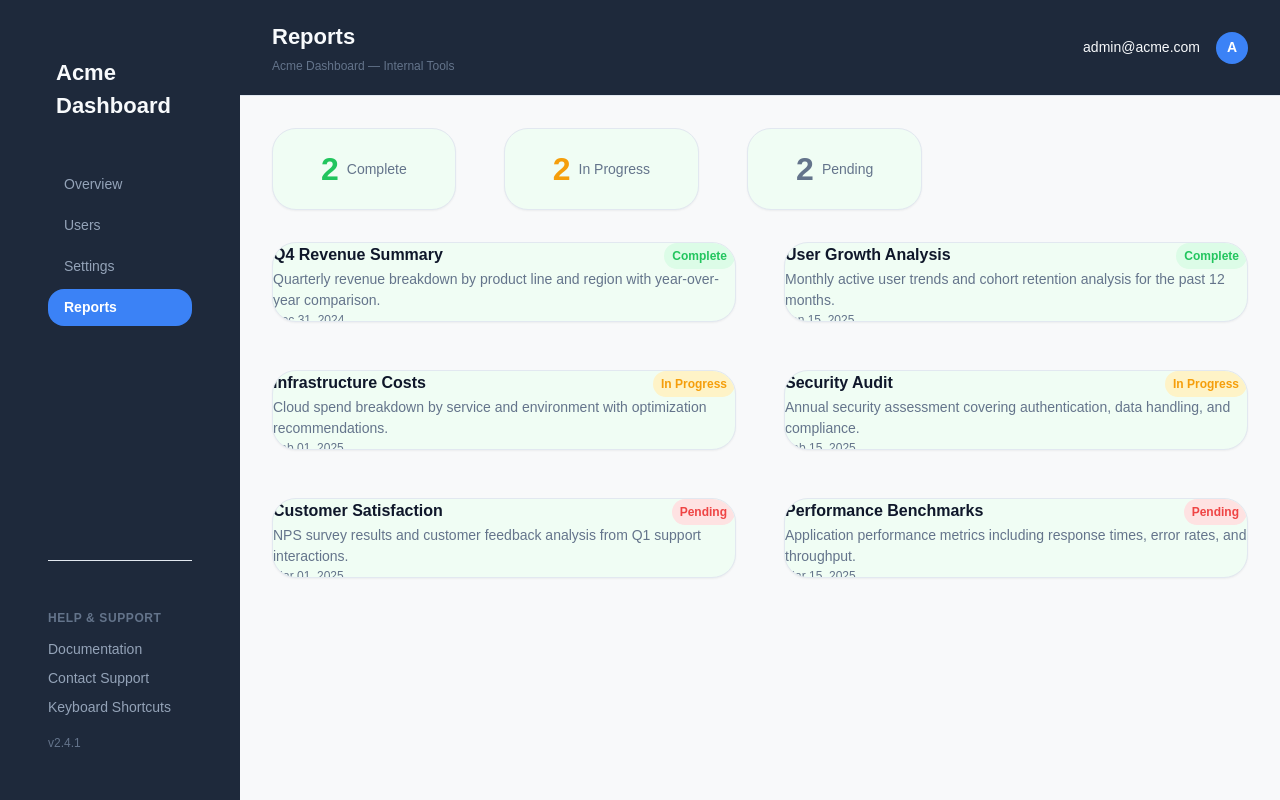
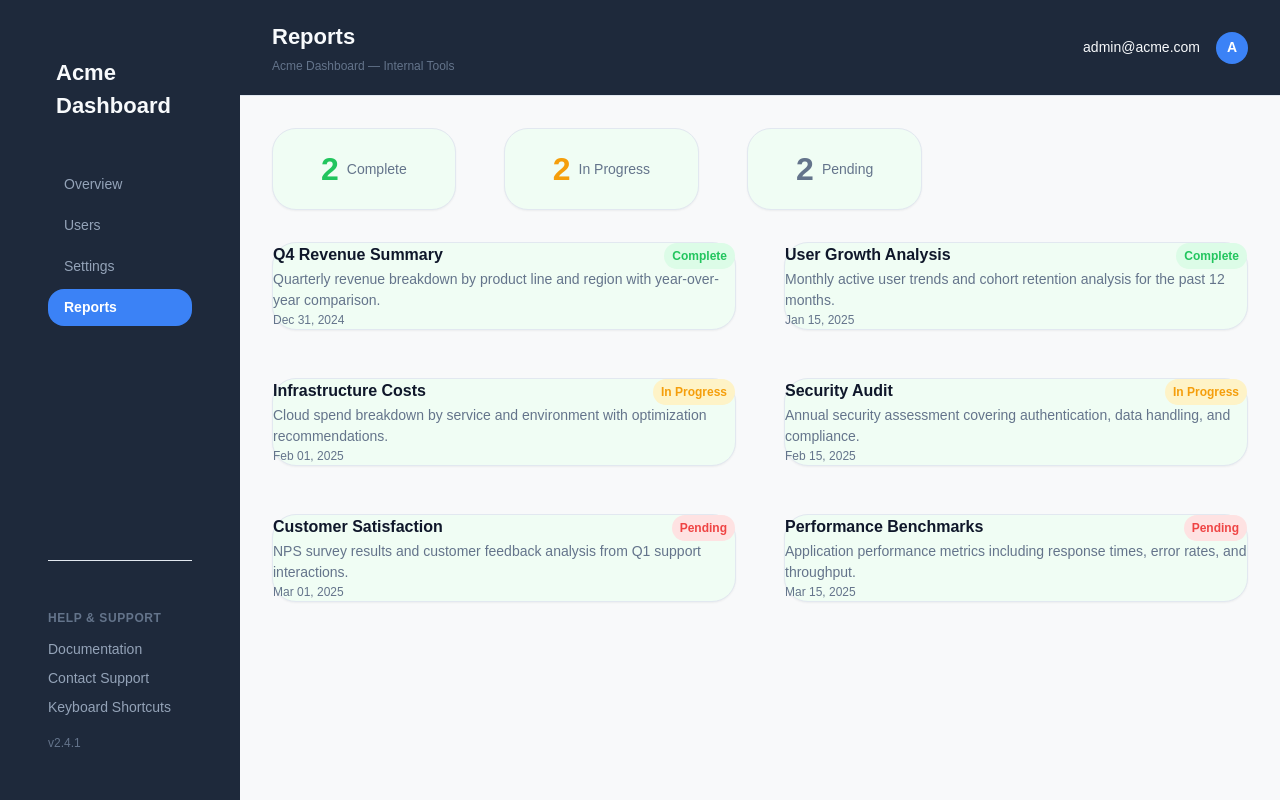
Before and after one commit to dmcphillips13/triaige-sample-app, a Next.js app: page /reports in a window 1280 px wide. Built offline with nearby package versions, Linux system fonts and the light colour scheme.

Commit message:
Fix hidden table body and crushed report cards

```diff
--- a/src/components/data-table.tsx
+++ b/src/components/data-table.tsx
@@ -50,7 +50,7 @@ export default function DataTable({ rows }: { rows: Row[] }) {
             ))}
           </tr>
         </thead>
-        <tbody style={{ visibility: "hidden" }}>
+        <tbody>
           {rows.map((row) => (
             <tr
               key={row.id}
--- a/src/components/report-card.tsx
+++ b/src/components/report-card.tsx
@@ -23,9 +23,7 @@ export default function ReportCard({
         backgroundColor: "var(--color-bg-card)",
         border: "1px solid var(--color-border)",
         borderRadius: "var(--radius-lg)",
-        padding: "0px",
-        maxHeight: "80px",
-        overflow: "hidden",
+        padding: "0",
         boxShadow: "var(--shadow-sm)",
         display: "flex",
         flexDirection: "column",
```
